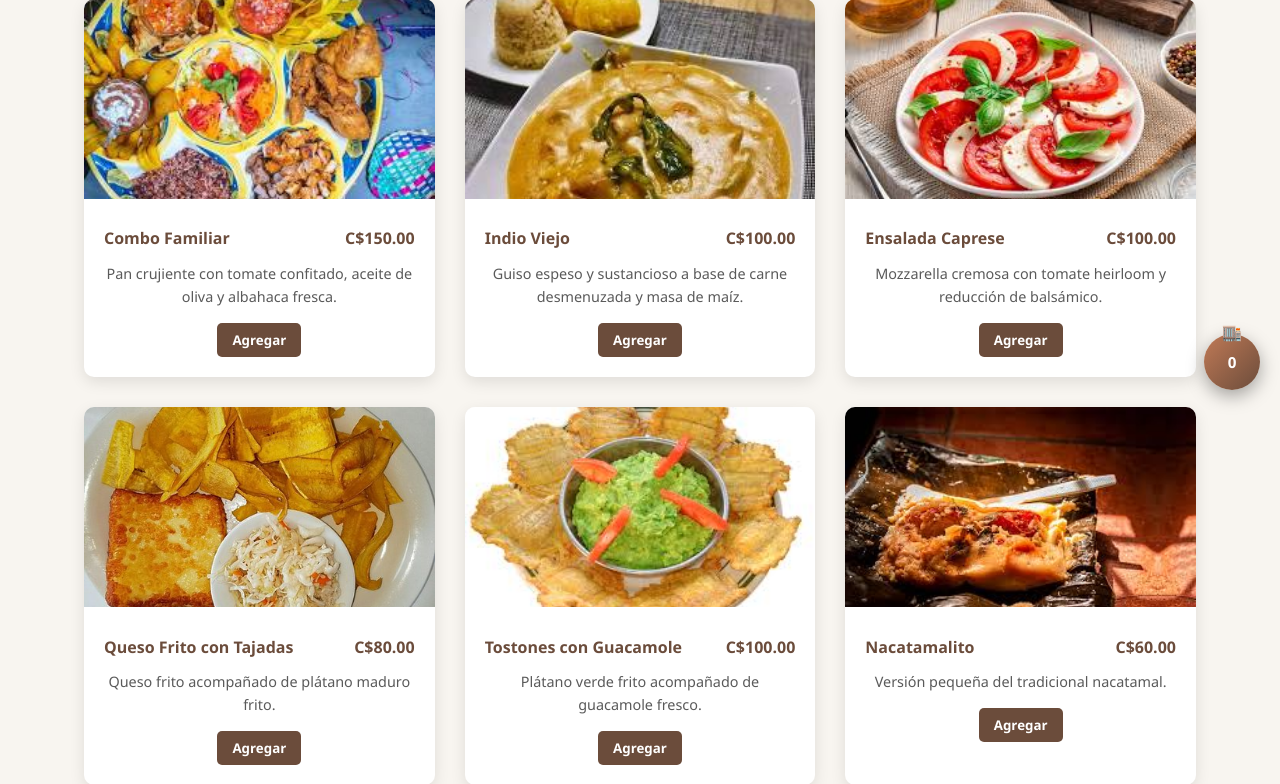
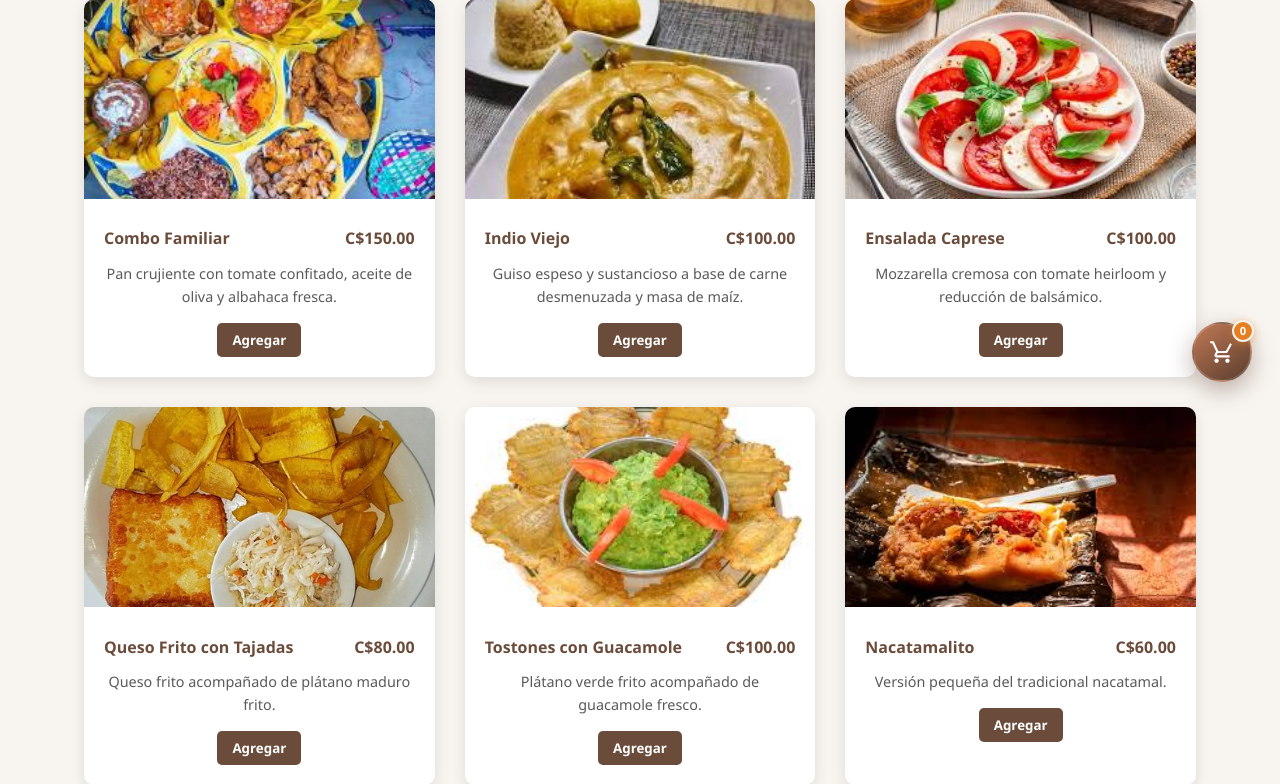
Before and after one commit to wilderaleman8-bot/Restaurante-con-css, a PHP site: page /menu.html in a window 1280 px wide. Shown: the part 390-1174 px from the top of the page. Run offline with PHP 8.4, Linux system fonts and the light colour scheme; some libraries are stand-ins or nearby versions.

Commit message:
boton y pdf mejora.

```diff
--- a/public/css/style.css
+++ b/public/css/style.css
@@ -134,17 +134,19 @@ input:focus,select:focus,textarea:focus{border-color:var(--olive);box-shadow:0 0
 label{display:block;margin:15px 0 5px;font-weight:bold}
 select{width:100%;padding:8px;border-radius:5px;border:1px solid #ddd;margin-bottom:20px}
 #download-pdf{margin-top:18px}
-#cart-ball{position:fixed;bottom:20px;right:20px;width:56px;height:56px;border-radius:50%;background:linear-gradient(135deg, var(--accent), var(--wood));color:white;display:flex;align-items:center;justify-content:center;font-weight:800;font-size:0.95rem;cursor:grab;box-shadow:0 6px 18px rgba(0,0,0,0.35);z-index:1000;transition:transform 0.2s ease, box-shadow 0.3s ease, background 0.3s ease;user-select:none}
-#cart-ball::before{content:'🏬';position:absolute;top:-8px;left:50%;transform:translateX(-50%);font-size:1rem;line-height:1;}
-#cart-ball.cart-active{animation:cartGlow 1.2s infinite alternate;box-shadow:0 0 22px 10px rgba(193,122,86,0.7),0 6px 24px rgba(0,0,0,0.30);}
-#cart-ball.cart-active:hover{animation:cartGlow 1.2s infinite alternate-reverse}
-#cart-ball:active{cursor:grabbing;transform:scale(0.96)}
-#cart-ball:hover{background:linear-gradient(135deg, #c17a56, #6b4c3b)}
-#cart-ball span{pointer-events:none}
+#cart-ball{position:fixed;bottom:28px;right:28px;width:60px;height:60px;border-radius:50%;background:linear-gradient(145deg,#c17a56,#5a3d2e);color:white;display:flex;align-items:center;justify-content:center;cursor:pointer;box-shadow:0 8px 24px rgba(90,61,46,0.4);z-index:1000;transition:transform 0.3s cubic-bezier(0.34,1.56,0.64,1),box-shadow 0.3s ease,background 0.3s ease;user-select:none;border:2px solid rgba(255,255,255,0.15);backdrop-filter:blur(4px)}
+#cart-ball svg{width:26px;height:26px;fill:white;transition:transform 0.3s ease}
+#cart-ball .badge{position:absolute;top:-4px;right:-4px;background:#e67e22;color:white;font-size:0.7rem;font-weight:700;min-width:22px;height:22px;border-radius:11px;display:flex;align-items:center;justify-content:center;padding:0 5px;box-shadow:0 2px 8px rgba(230,126,34,0.5);border:2px solid #f7f3ed;line-height:1;transition:transform 0.25s cubic-bezier(0.34,1.56,0.64,1)}
+#cart-ball .badge.hidden{display:none}
+#cart-ball.cart-active{animation:cartGlow 1.4s ease-in-out infinite alternate;box-shadow:0 0 28px 8px rgba(193,122,86,0.5),0 8px 24px rgba(90,61,46,0.35)}
+#cart-ball.cart-active:hover{animation:cartGlow 0.6s ease-in-out infinite alternate-reverse}
+#cart-ball:hover{background:linear-gradient(145deg,#d4885e,#6b4533);transform:translateY(-2px) scale(1.04);box-shadow:0 12px 32px rgba(90,61,46,0.5)}
+#cart-ball:hover svg{transform:rotate(-8deg) scale(1.1)}
+#cart-ball:active{transform:scale(0.92);box-shadow:0 4px 12px rgba(90,61,46,0.3)}
 
 @keyframes cartGlow {
-  from { box-shadow: 0 0 18px 6px rgba(193,122,86,0.55), 0 6px 20px rgba(0,0,0,0.25) }
-  to { box-shadow: 0 0 30px 14px rgba(193,122,86,0.95), 0 6px 28px rgba(0,0,0,0.30) }
+  from { box-shadow: 0 0 18px 6px rgba(193,122,86,0.35), 0 8px 24px rgba(90,61,46,0.3) }
+  to { box-shadow: 0 0 36px 14px rgba(193,122,86,0.6), 0 8px 28px rgba(90,61,46,0.4) }
 }
 
 /* Footer */
--- a/public/menu.html
+++ b/public/menu.html
@@ -218,60 +218,86 @@
 
     #cart-ball {
       position: fixed;
-      bottom: 20px;
-      right: 20px;
-      width: 56px;
-      height: 56px;
+      bottom: 28px;
+      right: 28px;
+      width: 60px;
+      height: 60px;
       border-radius: 50%;
-      background: linear-gradient(135deg, #C17A56, #6B4C3B);
+      background: linear-gradient(145deg, #c17a56, #5a3d2e);
       color: white;
       display: flex;
       align-items: center;
       justify-content: center;
-      font-weight: 800;
-      font-size: 0.95rem;
-      cursor: grab;
-      box-shadow: 0 6px 18px rgba(0,0,0,0.35);
+      font-weight: 700;
+      font-size: 0.9rem;
+      cursor: pointer;
+      box-shadow: 0 8px 24px rgba(90,61,46,0.4);
       z-index: 1000;
-      transition: transform 0.2s ease, box-shadow 0.3s ease, background 0.3s ease;
+      transition: transform 0.3s cubic-bezier(0.34,1.56,0.64,1), box-shadow 0.3s ease, background 0.3s ease;
       user-select: none;
+      border: 2px solid rgba(255,255,255,0.15);
+      backdrop-filter: blur(4px);
     }
 
-    #cart-ball::before {
-      content: '🏬';
+    #cart-ball svg {
+      width: 26px;
+      height: 26px;
+      fill: white;
+      transition: transform 0.3s ease;
+    }
+
+    #cart-ball .badge {
       position: absolute;
-      top: -10px;
-      left: 50%;
-      transform: translateX(-50%);
-      font-size: 1rem;
+      top: -4px;
+      right: -4px;
+      background: #e67e22;
+      color: white;
+      font-size: 0.7rem;
+      font-weight: 700;
+      min-width: 22px;
+      height: 22px;
+      border-radius: 11px;
+      display: flex;
+      align-items: center;
+      justify-content: center;
+      padding: 0 5px;
+      box-shadow: 0 2px 8px rgba(230,126,34,0.5);
+      border: 2px solid #f7f3ed;
       line-height: 1;
+      transition: transform 0.25s cubic-bezier(0.34,1.56,0.64,1);
+    }
+
+    #cart-ball .badge.hidden {
+      display: none;
     }
 
     #cart-ball.cart-active {
-      animation: cartGlow 1s infinite alternate;
-      box-shadow: 0 0 24px 10px rgba(193,122,86,0.75), 0 6px 24px rgba(0,0,0,0.28);
+      animation: cartGlow 1.4s ease-in-out infinite alternate;
+      box-shadow: 0 0 28px 8px rgba(193,122,86,0.5), 0 8px 24px rgba(90,61,46,0.35);
     }
 
     #cart-ball.cart-active:hover {
-      animation: cartGlow 1s infinite alternate-reverse;
+      animation: cartGlow 0.6s ease-in-out infinite alternate-reverse;
+    }
+
+    #cart-ball:hover {
+      background: linear-gradient(145deg, #d4885e, #6b4533);
+      transform: translateY(-2px) scale(1.04);
+      box-shadow: 0 12px 32px rgba(90,61,46,0.5);
+    }
+
+    #cart-ball:hover svg {
+      transform: rotate(-8deg) scale(1.1);
     }
 
     #cart-ball:active {
-      cursor: grabbing;
-      transform: scale(0.96);
-    }
-
-    #cart-ball:hover {
-      background: linear-gradient(135deg, #c17a56, #6b4c3b);
-    }
-
-    #cart-ball span {
-      pointer-events: none;
+      transform: scale(0.92);
+      box-shadow: 0 4px 12px rgba(90,61,46,0.3);
     }
 
     @keyframes cartGlow {
-      from { box-shadow: 0 0 16px 6px rgba(193,122,86,0.55), 0 6px 20px rgba(0,0,0,0.25); }
-      to { box-shadow: 0 0 30px 14px rgba(193,122,86,0.95), 0 6px 28px rgba(0,0,0,0.30); }
+      from { box-shadow: 0 0 18px 6px rgba(193,122,86,0.35), 0 8px 24px rgba(90,61,46,0.3); }
+      to { box-shadow: 0 0 36px 14px rgba(193,122,86,0.6), 0 8px 28px rgba(90,61,46,0.4); }
     }
 
     /* Sección de pedido */
@@ -465,6 +491,17 @@
         bottom: 16px;
         right: 16px;
       }
+      #cart-ball svg {
+        width: 22px;
+        height: 22px;
+      }
+      #cart-ball .badge {
+        min-width: 20px;
+        height: 20px;
+        font-size: 0.65rem;
+        top: -3px;
+        right: -3px;
+      }
     }
 
     @media (max-width: 576px) {
@@ -621,7 +658,12 @@
     <p>&copy; 2025 Sabores Ancestrales. Todos los derechos reservados.</p>
   </footer>
 
-  <div id="cart-ball" title="Ir al resumen del pedido"><span id="cart-count">0</span></div>
+  <div id="cart-ball" title="Ir al resumen del pedido">
+    <svg viewBox="0 0 24 24" xmlns="http://www.w3.org/2000/svg">
+      <path d="M7 18c-1.1 0-1.99.9-1.99 2S5.9 22 7 22s2-.9 2-2-.9-2-2-2zm10 0c-1.1 0-1.99.9-1.99 2S15.9 22 17 22s2-.9 2-2-.9-2-2-2zM7.17 14.75l.03-.12.9-1.63h7.45c.75 0 1.41-.41 1.75-1.03l3.86-7.01L19.42 4h-.01l-1.1 2-2.76 5H8.53l-.13-.27L6.16 6l-.95-2-.94-2H1v2h2l3.6 7.59-1.35 2.45c-.16.28-.25.61-.25.96 0 1.1.9 2 2 2h12v-2H7.42c-.14 0-.25-.11-.25-.25z"/>
+    </svg>
+    <span class="badge" id="cart-count">0</span>
+  </div>
   <script src="https://cdnjs.cloudflare.com/ajax/libs/jspdf/2.5.1/jspdf.umd.min.js"></script>
   <script>
     // Referencias a elementos del DOM (Document Object Model)
@@ -781,7 +823,9 @@
       totalEl.textContent = `C$${total.toFixed(2)}`;
 
       // Actualiza el contador flotante del carrito
-      document.getElementById('cart-count').textContent = pedido.length;
+      const cartCount = document.getElementById('cart-count');
+      cartCount.textContent = pedido.length;
+      cartCount.classList.toggle('hidden', pedido.length === 0);
       document.getElementById('cart-ball').classList.toggle('cart-active', pedido.length > 0);
     }
 
@@ -806,8 +850,13 @@
     /**
      * Genera y descarga un archivo PDF con el resumen del pedido.
      */
+    let ultimoPedido = null;
+    let ultimoTotal = 0;
+
     async function descargarPDF() {
-      if (pedido.length === 0) return alert('El pedido está vacío');
+      const items = pedido.length > 0 ? pedido : (ultimoPedido || []);
+      const totalActual = pedido.length > 0 ? total : ultimoTotal;
+      if (items.length === 0) return alert('No hay ningún pedido para descargar');
       const { jsPDF } = window.jspdf;
       const doc = new jsPDF();
       const user = getUsuario() || { nombre: 'Cliente', name: 'Cliente', tableNumber: 'S/N' };
@@ -825,7 +874,7 @@
 
       doc.line(14, 70, 196, 70);
       let y = 80;
-      pedido.forEach((item, i) => {
+      items.forEach((item, i) => {
         doc.text(`${i+1}. ${item.name}`, 14, y);
         doc.text(`${item.currency}${item.price.toFixed(2)}`, 170, y);
         y += 10;
@@ -833,7 +882,7 @@
 
       doc.line(14, y, 196, y);
       doc.setFontSize(14);
-      doc.text(`TOTAL: C$${total.toFixed(2)}`, 14, y + 15);
+      doc.text(`TOTAL: C$${totalActual.toFixed(2)}`, 14, y + 15);
       doc.save('pedido-sabores.pdf');
     }
 
@@ -888,7 +937,9 @@
           <p>Gracias por preferir Sabores Ancestrales.</p>
         `;
 
-        // Vaciar el carrito tras el éxito
+        // Guardar copia del pedido para PDF posterior y vaciar el carrito
+        ultimoPedido = [...pedido];
+        ultimoTotal = total;
         pedido.length = 0; total = 0;
         actualizarPedido();
       }
```
Also changed, not shown: AGENTS.md (+2 -0 lines).
